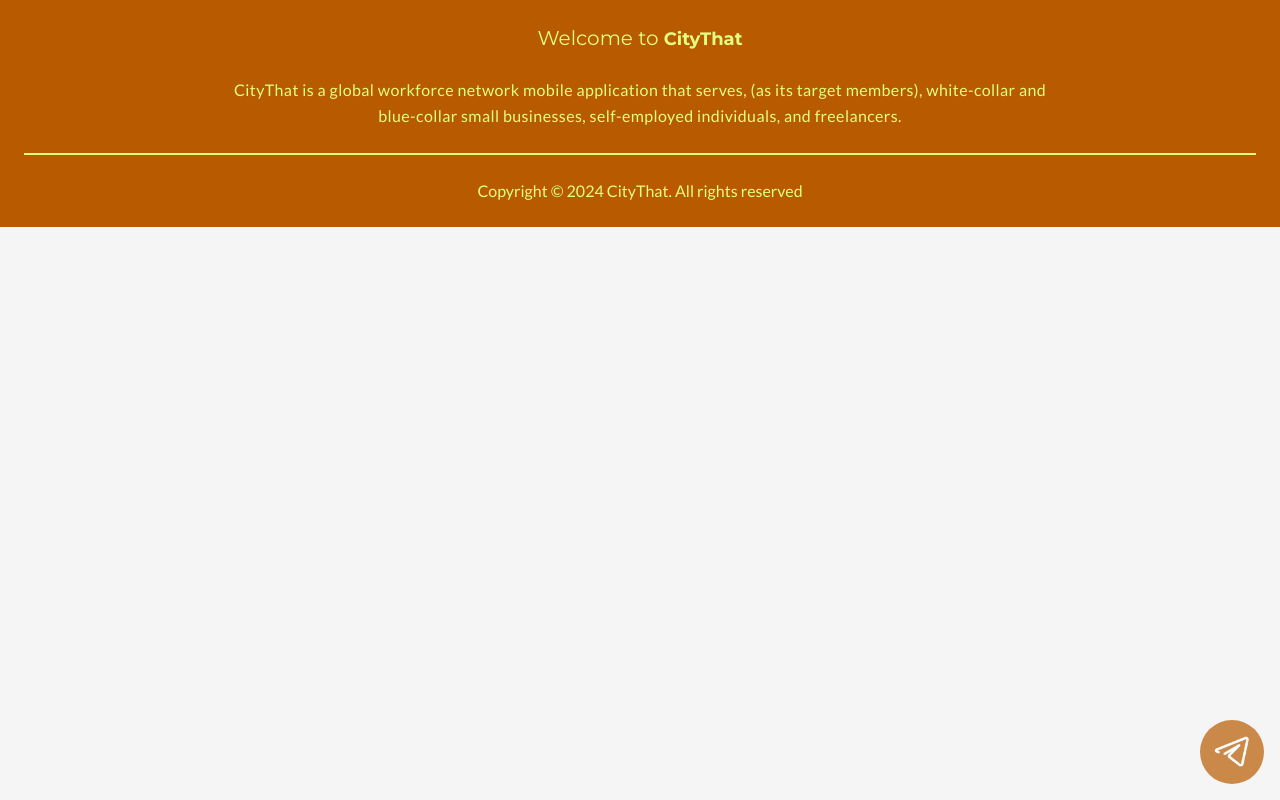
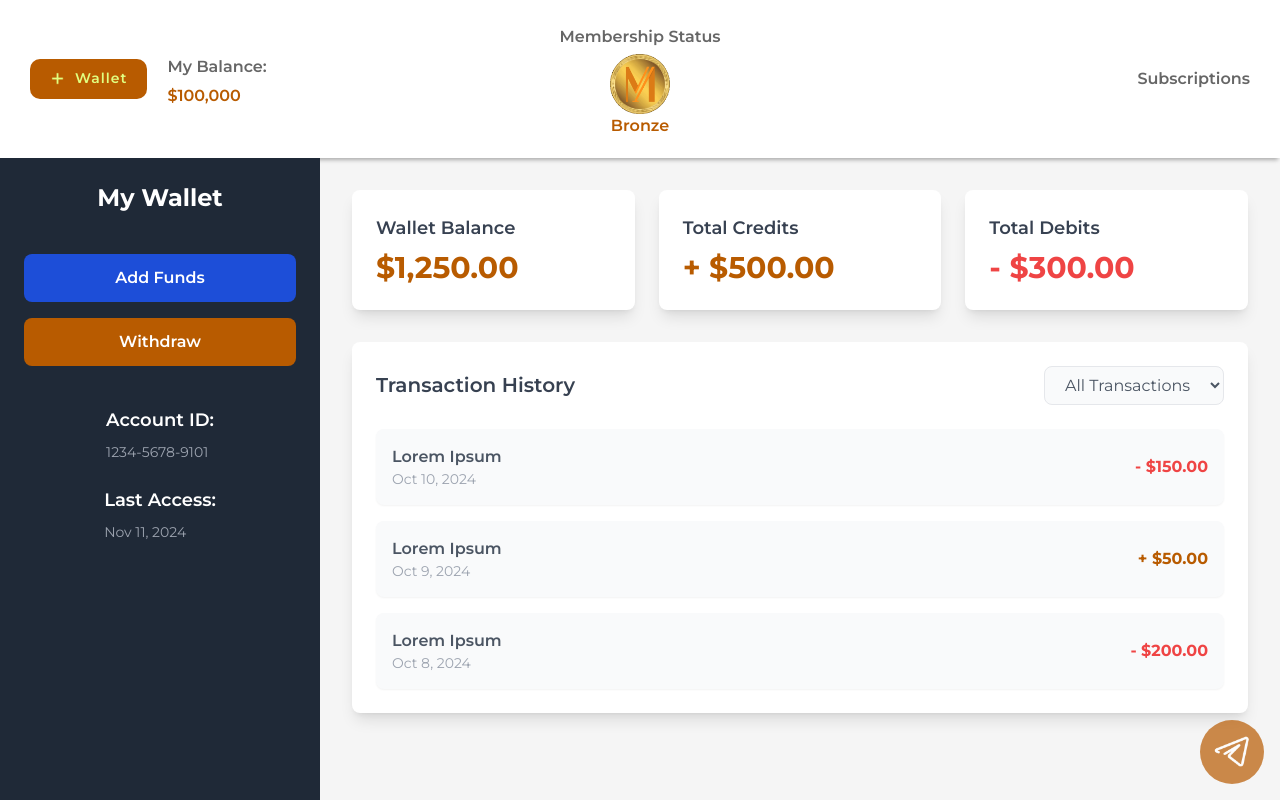
Before and after one commit to KarlJoshua2519/citythat_2, a React (Vite) app: page /wallet in a window 1280 px wide. Shown: the top 800 px of the page. Built offline with nearby package versions, Linux system fonts and the light colour scheme.

Commit message:
Minor Update

```diff
--- a/src/App.jsx
+++ b/src/App.jsx
@@ -13,6 +13,7 @@
 import RegisterForm from './views/auth/RegisterForm';
 import LoginForm from './views/auth/LoginForm';
 import AlbumPage from './assets/Album/AlbumPage';
+import Wallet from './views/MarketPlace/Wallet';
 
 function App() {
   return (
@@ -26,6 +27,7 @@
         <Route path="/joper" element={<><ProfileNav /><Joper /></>} />
         <Route path="/register" element={<RegisterForm />} />
         <Route path="/login" element={<LoginForm />} />
+        <Route path="/wallet" element={<><Wallet /></>} />
         <Route path="/album/:id" element={<><ProfileNav /><AlbumPage /></>} />
       </Routes>
       <ChatBot />
--- a/src/assets/Components/Chatbot.jsx
+++ b/src/assets/Components/Chatbot.jsx
@@ -68,7 +68,7 @@
         }
     }, [messages]);
 
-    // Close the chatbox if clicked outside
+
     useEffect(() => {
         const handleClickOutside = (event) => {
             if (chatBoxRef.current && !chatBoxRef.current.contains(event.target)) {
--- a/src/assets/Components/Navbar.jsx
+++ b/src/assets/Components/Navbar.jsx
@@ -32,6 +32,7 @@
 
           )}
         </li>
+        <li><a target="_blank" href="/marketplace" className="">MARKETPLACE</a></li>
         <li><a href="#">SIGN UP</a></li>
         <li><a href="#">LOG IN</a></li>
       </ul>
--- a/src/views/MarketPlace/MarketPlace.jsx
+++ b/src/views/MarketPlace/MarketPlace.jsx
@@ -18,7 +18,7 @@
             <header className="market-header">
                 <div className="market-header-container">
                     <div className="left-market-header">
-                        <button className="wallet-btn"><img className="add-img" src={add} alt="" />Wallet</button>
+                        <a className="wallet-btn" href="/wallet" target="_blank"><img className="add-img" src={add} alt="" />Wallet</a>
                         <div className="wallet-txt">
                             <p className="market-header-txt">My Balance:</p>
                             <p className="amount-balance">$100,000</p>
--- /dev/null
+++ b/src/views/MarketPlace/Wallet.jsx
@@ -0,0 +1,114 @@
+import React from 'react';
+import add from '../../assets/images/add.png'
+import missionappcoin from '../../assets/images/missionappcoin.png'
+
+
+const Wallet = () => {
+    return (
+        <div className="min-h-screen flex flex-col">
+            <header className="market-header">
+                <div className="market-header-container">
+                    <div className="left-market-header">
+                        <button className="wallet-btn"><img className="add-img" src={add} alt="" />Wallet</button>
+                        <div className="wallet-txt">
+                            <p className="market-header-txt">My Balance:</p>
+                            <p className="amount-balance">$100,000</p>
+                        </div>
+
+                    </div>
+
+                    <div className="center-market-header">
+                        <p className="market-header-txt">Membership Status</p>
+                        <img className="missionapp-img" src={missionappcoin} alt="" />
+                        <p className="membership-rank">Bronze</p>
+                    </div>
+
+                    <div className="right-market-header">
+                        <p className="market-header-txt">Subscriptions</p>
+                    </div>
+                </div>
+
+            </header>
+            <div className="min-h-screen flex flex-row w-full">
+                <aside className="w-1/4 bg-gray-800 text-white p-6 flex flex-col items-center">
+                    <h2 className="text-2xl font-bold mb-10">My Wallet</h2>
+                    <button className="w-full bg-blue-700 text-white font-semibold py-3 rounded-lg mb-4 hover:bg-blue-600 transition duration-200">
+                        Add Funds
+                    </button>
+                    <button className="w-full bg-primary text-white font-semibold py-3 rounded-lg hover:bg-yellow-600 transition duration-200">
+                        Withdraw
+                    </button>
+                    <div className="mt-10">
+                        <p className="text-lg font-semibold">Account ID:</p>
+                        <p className="text-sm mt-2 text-gray-400">1234-5678-9101</p>
+                    </div>
+                    <div className="mt-6">
+                        <p className="text-lg font-semibold">Last Access:</p>
+                        <p className="text-sm mt-2 text-gray-400">Nov 11, 2024</p>
+                    </div>
+                </aside>
+
+
+                <main className="w-3/4 p-8">
+
+                    <div className="grid grid-cols-3 gap-6 mb-8">
+                        <div className="bg-white p-6 rounded-lg shadow-lg">
+                            <h3 className="text-lg font-semibold text-gray-700">Wallet Balance</h3>
+                            <p className="text-3xl font-bold text-primary mt-2">$1,250.00</p>
+                        </div>
+                        <div className="bg-white p-6 rounded-lg shadow-lg">
+                            <h3 className="text-lg font-semibold text-gray-700">Total Credits</h3>
+                            <p className="text-3xl font-bold text-primary mt-2">+ $500.00</p>
+                        </div>
+                        <div className="bg-white p-6 rounded-lg shadow-lg">
+                            <h3 className="text-lg font-semibold text-gray-700">Total Debits</h3>
+                            <p className="text-3xl font-bold text-red-500 mt-2">- $300.00</p>
+                        </div>
+                    </div>
+
+
+                    <div className="bg-white p-6 rounded-lg shadow-lg">
+                        <div className="flex justify-between items-center mb-6">
+                            <h3 className="text-xl font-semibold text-gray-700">Transaction History</h3>
+                            <select className="bg-gray-50 border rounded-lg px-4 py-2 text-gray-600">
+                                <option value="all">All Transactions</option>
+                                <option value="credit">Credits</option>
+                                <option value="debit">Debits</option>
+                                <option value="this_month">This Month</option>
+                            </select>
+                        </div>
+
+                        <div className="space-y-4">
+                            <div className="p-4 bg-gray-50 rounded-lg shadow-sm flex items-center justify-between">
+                                <div>
+                                    <p className="text-gray-600 font-semibold">Lorem Ipsum</p>
+                                    <p className="text-sm text-gray-400">Oct 10, 2024</p>
+                                </div>
+                                <span className="text-red-500 font-bold">- $150.00</span>
+                            </div>
+
+                            <div className="p-4 bg-gray-50 rounded-lg shadow-sm flex items-center justify-between">
+                                <div>
+                                    <p className="text-gray-600 font-semibold">Lorem Ipsum</p>
+                                    <p className="text-sm text-gray-400">Oct 9, 2024</p>
+                                </div>
+                                <span className="text-primary font-bold">+ $50.00</span>
+                            </div>
+
+                            <div className="p-4 bg-gray-50 rounded-lg shadow-sm flex items-center justify-between">
+                                <div>
+                                    <p className="text-gray-600 font-semibold">Lorem Ipsum</p>
+                                    <p className="text-sm text-gray-400">Oct 8, 2024</p>
+                                </div>
+                                <span className="text-red-500 font-bold">- $200.00</span>
+                            </div>
+                        </div>
+                    </div>
+                </main>
+            </div>
+
+        </div>
+    );
+};
+
+export default Wallet;
```
